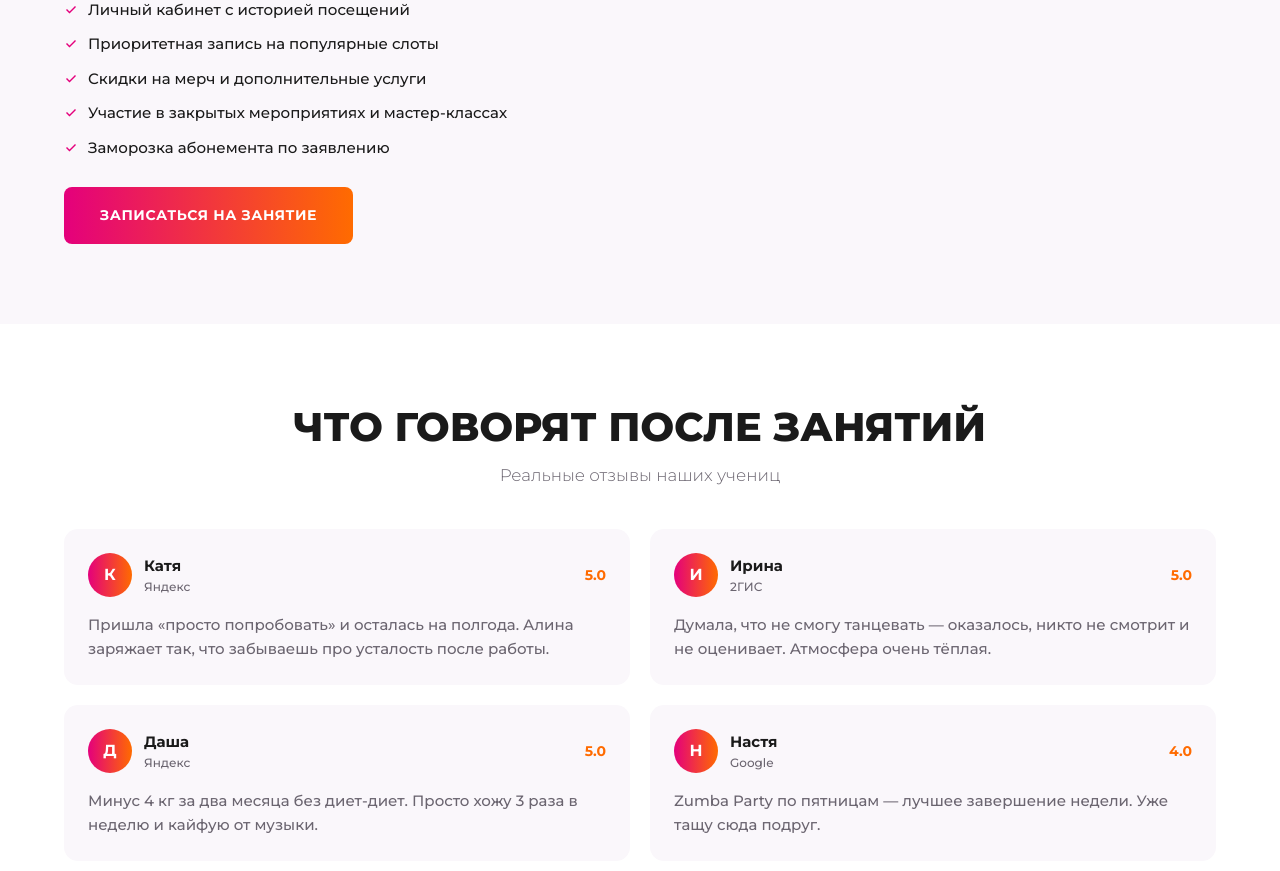
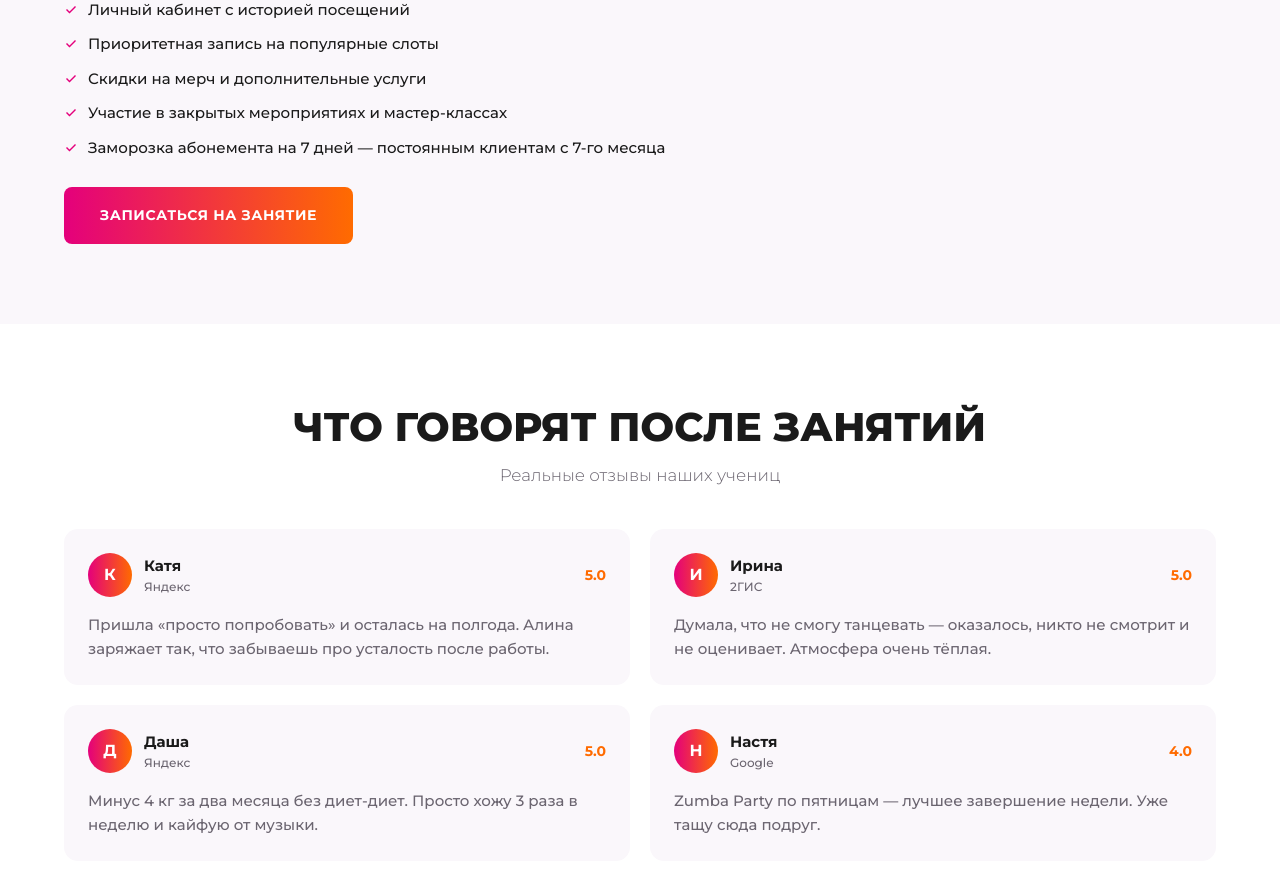
Before and after one commit to gama1726/zumba-site, a React (Vite) app: page / in a window 1280 px wide. Shown: the part 5400-6271 px from the top of the page. Built offline with nearby package versions, Linux system fonts and the light colour scheme.

Commit message:
chore:измнения цен и акций постоянникам

```diff
--- a/src/data/members.ts
+++ b/src/data/members.ts
@@ -7,6 +7,6 @@ export const membersInfo = {
     "Приоритетная запись на популярные слоты",
     "Скидки на мерч и дополнительные услуги",
     "Участие в закрытых мероприятиях и мастер-классах",
-    "Заморозка абонемента по заявлению",
+    "Заморозка абонемента на 7 дней — постоянным клиентам с 7-го месяца",
   ],
 };
--- a/src/data/pricing.ts
+++ b/src/data/pricing.ts
@@ -28,10 +28,11 @@ export const pricingPlans: PricingPlan[] = [
   {
     id: "two-directions",
     name: "2 направления",
-    subtitle: "Абонемент на два направления",
-    price: 7500,
+    subtitle: "Абонемент на два направления — 20 занятий в месяц",
+    price: 7700,
     period: "в месяц",
     features: [
+      "20 занятий в месяц",
       "Два направления на выбор",
       "Групповые занятия по расписанию",
       "Удобно совмещать фитнес и танцы",
```
